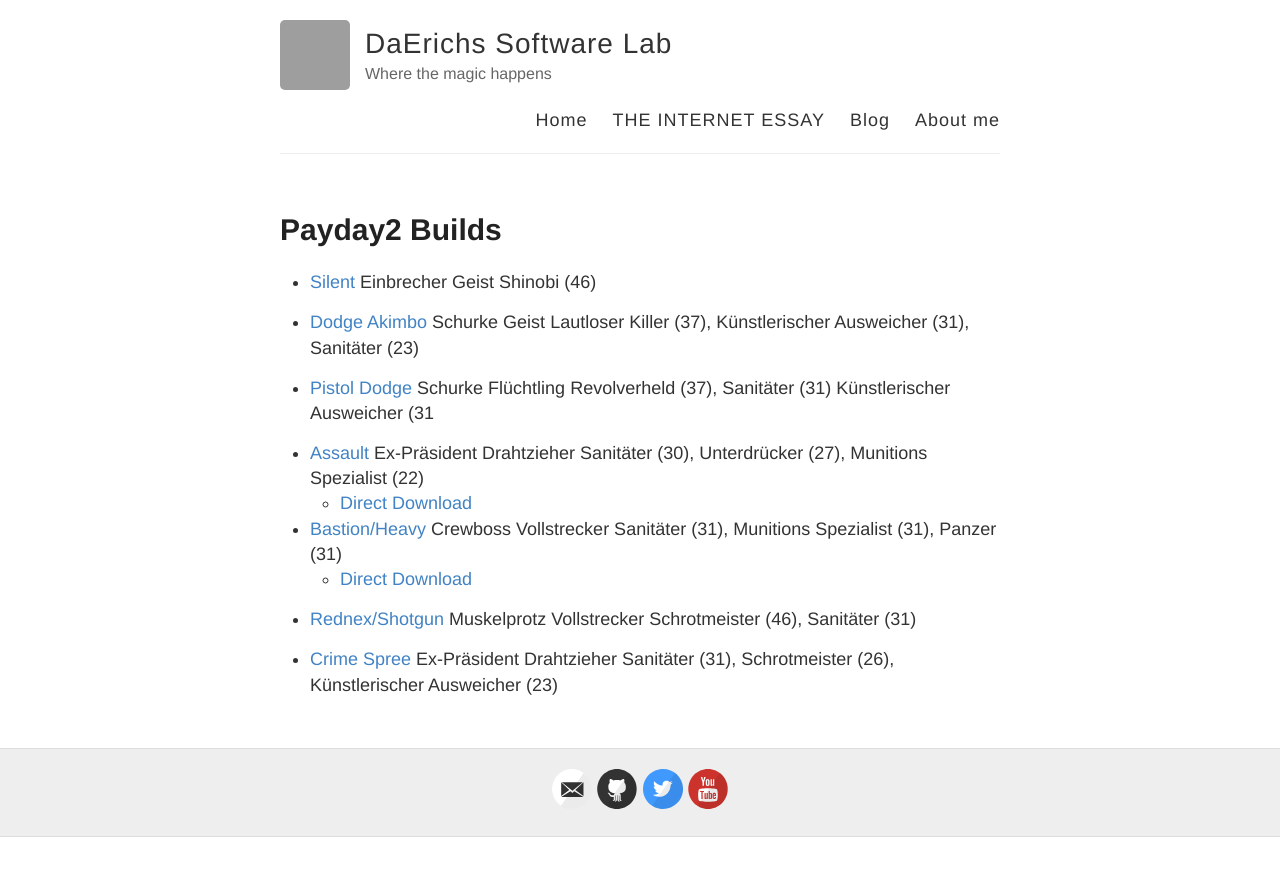
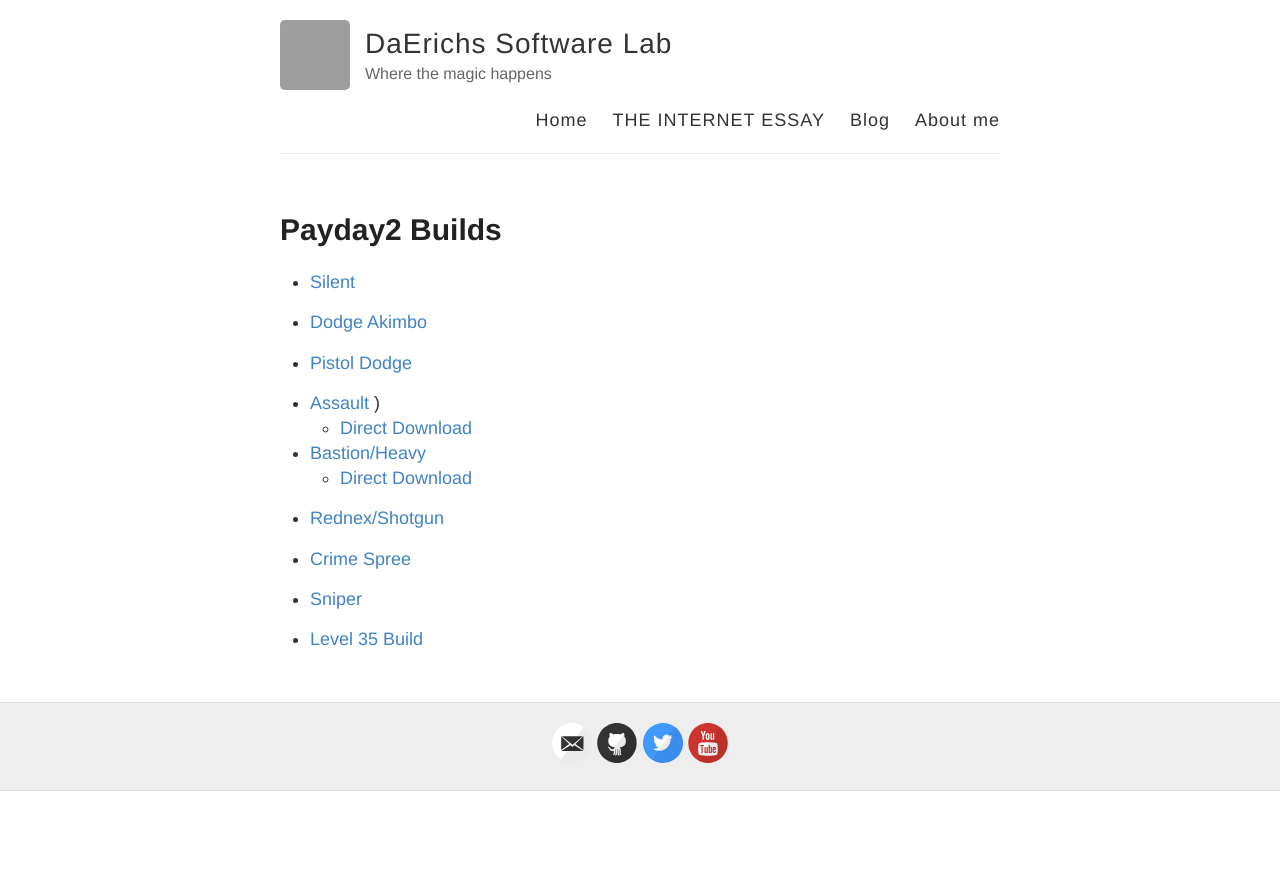
Before and after one commit to daerich/daerich.github.io.old, a Jekyll site: the page built from buildb_builds.md, in a window 1280 px wide. Shown: the top 876 px of the page. Built offline with Jekyll 4.4.1, drawn with Linux system fonts in a browser that asks for light colours; grey boxes are pictures that could not be loaded.

Commit message:
2 new builds

```diff
--- a/buildb_builds.md
+++ b/buildb_builds.md
@@ -5,29 +5,25 @@
 ---
 
 
-- [Silent](http://pd2skills.com/#/v3/mljhr:elk:tfeCLKhr:gFDEBCALJKrPQo:fF:ia:pB8:::)	Einbrecher Geist
-Shinobi (46)
+- [Silent](http://pd2skills.com/#/v3/mljhr:elk:tfeCLKhr:gFDEBCALJKrPQo:fF:ia:pB8:::)
+
+- [Dodge Akimbo](http://pd2skills.com/#/v3/mfDBcar:eLjk:gLJKhGrPNOM:ffELH:ia:pR8:::)
 
 
-- [Dodge Akimbo](http://pd2skills.com/#/v3/mfDBcar:eLjk:gLJKhGrPNOM:ffELH:ia:pR8:::)	Schurke Geist
-Lautloser Killer (37), Künstlerischer Ausweicher (31), Sanitäter (23)
+- [Pistol Dodge](http://pd2skills.com/#/v3/mFDBAlr:eLk:tlkr:gLJKhGrpq:fFDECAL:ia:pR8:::)
 
 
-- [Pistol Dodge](http://pd2skills.com/#/v3/mFDBAlr:eLk:tlkr:gLJKhGrpq:fFDECAL:ia:pR8:::)	Schurke Flüchtling
-Revolverheld (37), Sanitäter (31) Künstlerischer Ausweicher (31
-
-
-- [Assault](http://pd2skills.com/#/v3/mfDeCAljhrp:eLjkhiRpNom:tLkrpqNOm:glJr:flkr:ia:pE8:::) Ex-Präsident Drahtzieher
-Sanitäter (30), Unterdrücker (27), Munitions Spezialist (22)
+- [Assault](http://pd2skills.com/#/v3/mfDeCAljhrp:eLjkhiRpNom:tLkrpqNOm:glJr:flkr:ia:pE8:::) )
   - [Direct Download]({{site.baseurl}}/builds/Assault_build.json)
 
 
-- [Bastion/Heavy](http://pd2skills.com/#/v3/mFDBAljr:eLJKhGRPNM:tRo:glj:flrqN:ia:pC8:::) Crewboss Vollstrecker
-Sanitäter (31), Munitions Spezialist (31), Panzer (31)
+- [Bastion/Heavy](http://pd2skills.com/#/v3/mFDBAljr:eLJKhGRPNM:tRo:glj:flrqN:ia:pM7:::)
   - [Direct Download]({{site.baseurl}}/builds/Bastion_build.json)
 
-- [Rednex/Shotgun](http://pd2skills.com/#/v3/mFECAljkrp:eFDEBCALki:tlkRq:glJ:fFdbl:ia:pM3:::) Muskelprotz Vollstrecker
-Schrotmeister (46), Sanitäter (31)
+- [Rednex/Shotgun](http://pd2skills.com/#/v3/mFECAljkrp:eFDEBCALki:tlkRq:glJ:fFdbl:ia:pM7:::)
 
-- [Crime Spree](http://pd2skills.com/#/v3/mfEbCAlki:efDECalki:tlKr:gLJKigRn:fLH:ia:pE8:::) Ex-Präsident Drahtzieher
-Sanitäter (31), Schrotmeister (26), Künstlerischer Ausweicher (23)
+- [Crime Spree](http://pd2skills.com/#/v3/mfEbCAlki:efDECalki:tlKr:gLJKigRn:fLH:ia:pE8:::)
+
+- [Sniper](http://pd2skills.com/#/v3/mFlKiRPQNOM:elJkIgRPNm:tlr:glJr:fLr:ia:pE8:::)
+
+- [Level 35 Build](http://pd2skills.com/#/v3/mfelkrpo:elJk:tlkrQ:glJr:iba:pE8:::l35::)
```
